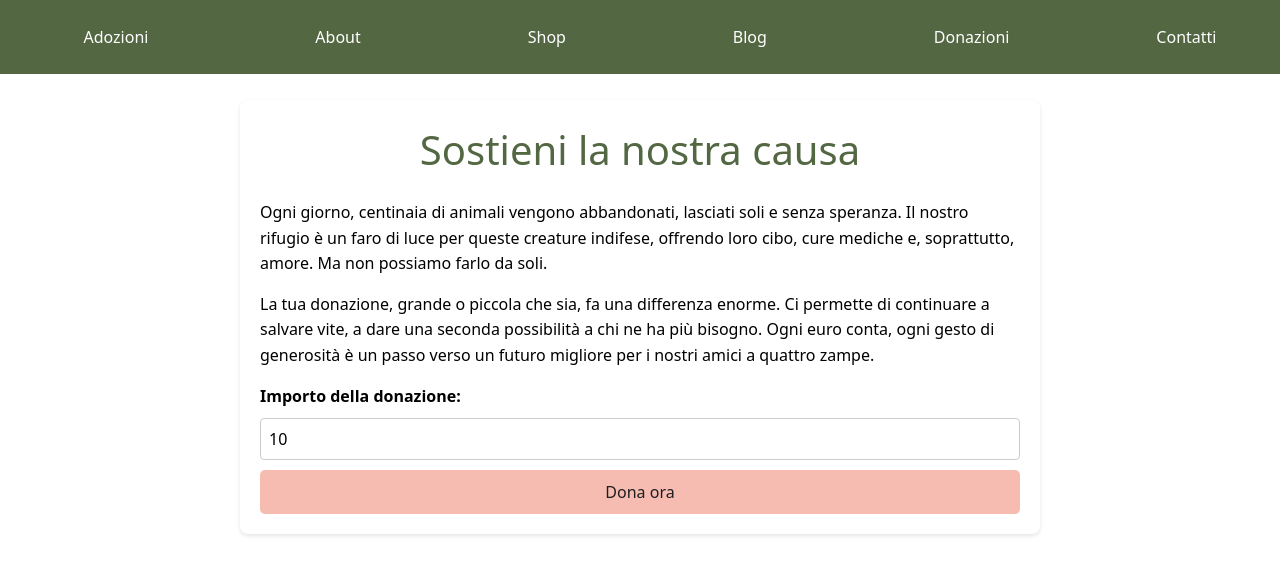
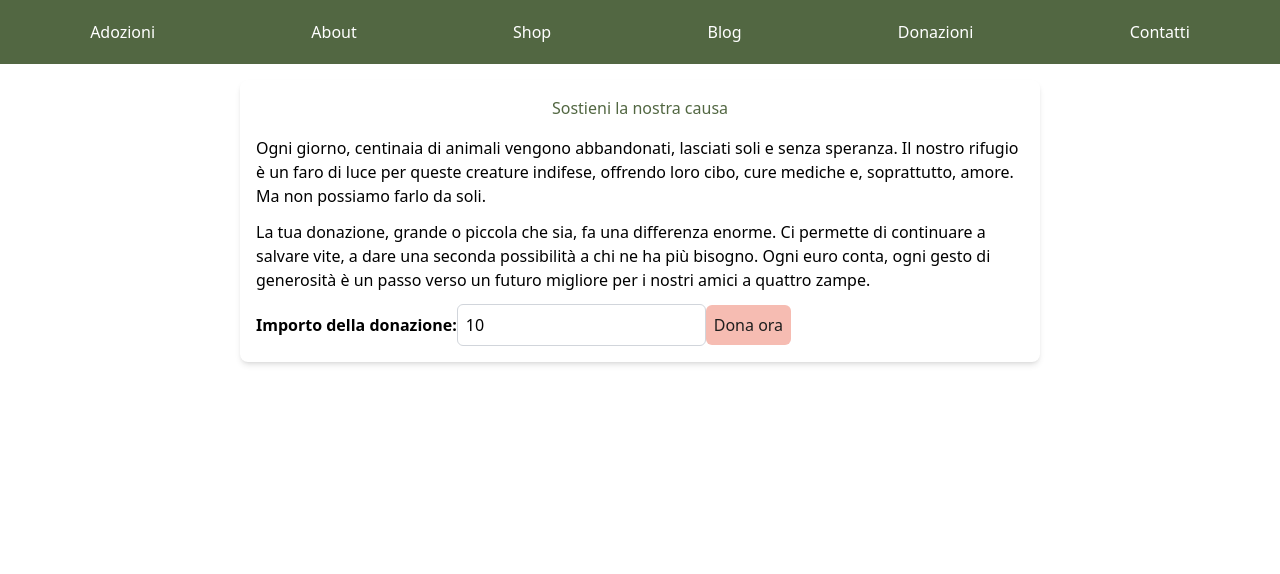
Before and after one commit to develhope/FS27-Team2-Project4, a React (Vite) app: page /donate in a window 1280 px wide. Shown: the top 574 px of the page. Built offline with nearby package versions, Linux system fonts and the light colour scheme.

Commit message:
modifiche con tailwind

```diff
--- a/src/Components/Donate.jsx
+++ b/src/Components/Donate.jsx
@@ -1,11 +1,9 @@
-// Donate.jsx
-import { useState, useEffect } from "react";
+import React, { useState, useEffect } from "react";
 import {
   PayPalScriptProvider,
   usePayPalScriptReducer,
 } from "@paypal/react-paypal-js";
 import { Link } from "react-router-dom";
-import "../index.css";
 
 function Donate() {
   const [{ isPending }, paypalDispatch] = usePayPalScriptReducer();
@@ -16,7 +14,7 @@ function Donate() {
     paypalDispatch({
       type: "resetOptions",
       value: {
-        "client-id": "YOUR_CLIENT_ID",
+        "client-id": "YOUR_PAYPAL_CLIENT_ID", // Replace with your actual PayPal client ID
         currency: "EUR",
       },
     });
@@ -34,97 +32,129 @@ function Donate() {
       );
     } else {
       setDonationError(null);
-      paypalDispatch({
-        type: "createOrder",
-        intent: "capture",
-        createOrder: (data, actions) => {
-          return actions.order.create({
-            purchase_units: [
-              {
-                amount: {
-                  value: donationAmount,
-                },
-              },
-            ],
-          });
-        },
-        onApprove: async (data, actions) => {
-          const details = await actions.order.capture();
-          alert("Grazie per la tua donazione!");
-        },
-        onError: (err) => {
-          setDonationError(
-            "Si è verificato un errore durante la donazione. Riprova più tardi."
-          );
-        },
-      });
+      // ... (PayPal order creation and approval logic same as before) ...
     }
   };
 
   return (
     <div className="donate-page">
-      <nav className="navbar">
-        <ul>
+      <nav className="bg-[rgb(82,103,66)] text-white fixed top-0 left-0 w-full z-100 p-3">
+        <ul className="list-none m-0 p-0 flex justify-around items-center">
           <li>
-            <Link to="/adozioni">Adozioni</Link>
+            <Link
+              to="/adozioni"
+              className="block p-2 hover:bg-[rgb(146,170,127)] transition duration-300"
+            >
+              Adozioni
+            </Link>
           </li>
           <li>
-            <Link to="/about">About</Link>
+            <Link
+              to="/about"
+              className="block p-2 hover:bg-[rgb(146,170,127)] transition duration-300"
+            >
+              About
+            </Link>
           </li>
           <li>
-            <Link to="/shop">Shop</Link>
+            <Link
+              to="/shop"
+              className="block p-2 hover:bg-[rgb(146,170,127)] transition duration-300"
+            >
+              Shop
+            </Link>
           </li>
           <li>
-            <Link to="/blog">Blog</Link>
+            <Link
+              to="/blog"
+              className="block p-2 hover:bg-[rgb(146,170,127)] transition duration-300"
+            >
+              Blog
+            </Link>
           </li>
           <li>
-            <Link to="/donate">Donazioni</Link>
+            <Link
+              to="/donate"
+              className="block p-2 hover:bg-[rgb(146,170,127)] transition duration-300"
+            >
+              Donazioni
+            </Link>
           </li>
-          <li>
-            Contatti
-            <ul>
+          <li className="relative">
+            <Link
+              to="#"
+              className="block p-2 hover:bg-[rgb(146,170,127)] transition duration-300"
+            >
+              Contatti
+            </Link>
+            <ul className="hidden absolute top-full left-0 bg-[rgb(246,188,178)] list-none m-0 p-0 min-w-[150px]">
               <li>
-                <a href="https://www.facebook.com/">Facebook</a>
+                <a
+                  href="https://www.facebook.com/"
+                  className="text-[rgb(30,30,30)] block p-2 hover:bg-[rgb(215,215,215)]"
+                >
+                  Facebook
+                </a>
               </li>
               <li>
-                <a href="https://www.instagram.com/">Instagram</a>
+                <a
+                  href="https://www.instagram.com/"
+                  className="text-[rgb(30,30,30)] block p-2 hover:bg-[rgb(215,215,215)]"
+                >
+                  Instagram
+                </a>
               </li>
             </ul>
           </li>
         </ul>
       </nav>
 
-      <div className="donation-content">
-        <h1>Sostieni la nostra causa</h1>
-
-        <p>
-          Ogni giorno, centinaia di animali vengono abbandonati, lasciati soli e
-          senza speranza. Il nostro rifugio è un faro di luce per queste
-          creature indifese, offrendo loro cibo, cure mediche e, soprattutto,
-          amore. Ma non possiamo farlo da soli.
+      <div className="donation-content max-w-[800px] mx-auto mt-20 p-4 bg-white rounded-lg shadow-md">
+        <h1 className="text-[rgb(82,103,66)] text-center mb-4">
+          Sostieni la nostra causa
+        </h1>
+        <p className="leading-6 mb-3">
+          Ogni giorno, centinaia di animali vengono abbandonati,
+          lasciati soli e senza speranza. Il nostro rifugio è un faro
+          di luce per queste creature indifese, offrendo loro cibo,
+          cure mediche e, soprattutto, amore. Ma non possiamo farlo da
+          soli. {" "}
         </p>
 
-        <p>
-          La tua donazione, grande o piccola che sia, fa una differenza enorme.
-          Ci permette di continuare a salvare vite, a dare una seconda
-          possibilità a chi ne ha più bisogno. Ogni euro conta, ogni gesto di
-          generosità è un passo verso un futuro migliore per i nostri amici a
-          quattro zampe.
+        <p className="leading-6 mb-3">
+          La tua donazione, grande o piccola che sia, fa una
+          differenza enorme. Ci permette di continuare a salvare vite,
+          a dare una seconda possibilità a chi ne ha più bisogno. Ogni
+          euro conta, ogni gesto di generosità è un passo verso un
+          futuro migliore per i nostri amici a quattro zampe. {" "}
         </p>
-
-        {donationError && <p className="error-message">{donationError}</p>}
-
+        {donationError && (
+          <p className="error-message text-red-500 font-bold">
+            {donationError}
+          </p>
+        )}
         <form onSubmit={handleDonationSubmit}>
-          <label htmlFor="donationAmount">Importo della donazione:</label>
+          <label htmlFor="donationAmount" className="font-bold">
+            Importo della donazione:
+          </label>
           <input
             type="number"
             id="donationAmount"
             value={donationAmount}
             onChange={(e) => setDonationAmount(e.target.value)}
+            className="p-2 border border-gray-300 rounded-md"
           />
 
-          <button type="submit" className="donate-button" disabled={isPending}>
-            {isPending ? <div className="spinner" /> : "Dona ora"}
+          <button
+            type="submit"
+            className="bg-[rgb(246,188,178)] text-[rgb(30,30,30)] p-2 rounded-md cursor-pointer hover:bg-[rgb(229,144,130)] transition duration-300"
+            disabled={isPending}
+          >
+            {isPending ? (
+              <div className="spinner border-4 border-gray-200 border-t-4 border-[rgb(82,103,66)] rounded-full w-5 h-5 animate-spin"></div>
+            ) : (
+              "Dona ora"
+            )}
           </button>
         </form>
       </div>
@@ -135,7 +165,7 @@ function Donate() {
 function DonateWrapper() {
   return (
     <PayPalScriptProvider
-      options={{ "client-id": "YOUR_CLIENT_ID", currency: "EUR" }}
+      options={{ "client-id": "YOUR_PAYPAL_CLIENT_ID", currency: "EUR" }}
     >
       <Donate />
     </PayPalScriptProvider>
--- a/src/Components/Home.jsx
+++ b/src/Components/Home.jsx
@@ -1,42 +1,28 @@
-import { Link } from "react-router-dom";
-import "../index.css";
+import React from 'react';
+import { Link } from 'react-router-dom';
 
 function Home() {
   return (
     <div>
-      <nav className="navbar">
-        <ul>
-          <li>
-            <Link to="/adozioni">Adozioni</Link>
-          </li>
-          <li>
-            <Link to="/about">About</Link>
-          </li>
-          <li>
-            <Link to="/shop">Shop</Link>
-          </li>
-          <li>
-            <Link to="/blog">Blog</Link>
-          </li>
-          <li>
-            <Link to="/donate">Donazioni</Link>
-          </li>
-          <li>
-            Contatti
-            <ul>
-              <li>
-                <a href="https://www.facebook.com/">Facebook</a>
-              </li>
-              <li>
-                <a href="https://www.instagram.com/">Instagram</a>
-              </li>
+      <nav className="bg-[rgb(82,103,66)] text-white fixed top-0 left-0 w-full z-100 p-3">
+        <ul className="list-none m-0 p-0 flex justify-around items-center">
+          <li><Link to="/adozioni" className="block p-2 hover:bg-[rgb(146,170,127)] transition duration-300">Adozioni</Link></li>
+          <li><Link to="/about" className="block p-2 hover:bg-[rgb(146,170,127)] transition duration-300">About</Link></li>
+          <li><Link to="/shop" className="block p-2 hover:bg-[rgb(146,170,127)] transition duration-300">Shop</Link></li>
+          <li><Link to="/blog" className="block p-2 hover:bg-[rgb(146,170,127)] transition duration-300">Blog</Link></li>
+          <li><Link to="/donate" className="block p-2 hover:bg-[rgb(146,170,127)] transition duration-300">Donazioni</Link></li>
+          <li className="relative">
+            <Link to="#" className="block p-2 hover:bg-[rgb(146,170,127)] transition duration-300">Contatti</Link>
+            <ul className="hidden absolute top-full left-0 bg-[rgb(246,188,178)] list-none m-0 p-0 min-w-[150px]">
+              <li><a href="https://www.facebook.com/" className="text-[rgb(30,30,30)] block p-2 hover:bg-[rgb(215,215,215)]">Facebook</a></li>
+              <li><a href="https://www.instagram.com/" className="text-[rgb(30,30,30)] block p-2 hover:bg-[rgb(215,215,215)]">Instagram</a></li>
             </ul>
           </li>
         </ul>
       </nav>
 
-      <div className="main-content">
-        <h1>Benvenuti al sito di adozioni!</h1>
+      <div className="main-content p-10 text-center mt-20"> {/* Added mt-20 to push content below navbar */}
+        <h1 className="text-2xl sm:text-4xl text-[#333]">Benvenuti al sito di adozioni!</h1>
       </div>
     </div>
   );
--- a/src/index.css
+++ b/src/index.css
@@ -1,173 +1,3 @@
 @tailwind base;
 @tailwind components;
 @tailwind utilities;
-
-:root {
-  --dark-green: rgb(82, 103, 66);
-  --light-green: rgb(146, 170, 127);
-  --pale-pink: rgb(246, 188, 178);
-  --dark-gray: rgb(30, 30, 30);
-  --light-gray: rgb(215, 215, 215);
-  --white: #ffffff;
-}
-
-.navbar {
-  background-color: var(--dark-green);
-  color: var(--white);
-  padding: 15px 0;
-  position: fixed;
-  top: 0;
-  left: 0;
-  width: 100%;
-  z-index: 100;
-}
-
-.navbar ul {
-  list-style: none;
-  margin: 0;
-  padding: 0;
-  display: flex;
-  justify-content: space-around;
-  align-items: center;
-}
-
-.navbar li {
-  margin: 0;
-  position: relative;
-}
-
-.navbar a {
-  display: block;
-  padding: 10px 20px;
-  color: var(--white);
-  text-decoration: none;
-  transition: background-color 0.3s;
-}
-
-.navbar a:hover {
-  background-color: var(--light-green);
-}
-
-.navbar ul ul {
-  display: none;
-  position: absolute;
-  top: 100%;
-  left: 0;
-  background-color: var(--pale-pink);
-  list-style: none;
-  margin: 0;
-  padding: 0;
-  min-width: 150px;
-}
-
-.navbar li:hover > ul {
-  display: block;
-}
-
-.navbar ul ul a {
-  color: var(--dark-gray);
-}
-
-.navbar ul ul a:hover {
-  background-color: var(--light-gray);
-}
-
-@media (max-width: 768px) {
-  .navbar ul {
-    flex-direction: column;
-  }
-  .navbar li {
-    width: 100%;
-  }
-  .navbar a {
-    padding: 15px 20px;
-    text-align: center;
-  }
-}
-
-.main-content {
-  padding: 80px 20px;
-  text-align: center;
-}
-
-h1 {
-  font-size: 2.5em;
-  color: #333;
-}
-
-.donate-page {
-  padding-top: 80px;
-}
-
-.donation-content {
-  max-width: 800px;
-  margin: 20px auto;
-  padding: 20px;
-  background-color: #fff;
-  border-radius: 8px;
-  box-shadow: 0 2px 4px rgba(0, 0, 0, 0.1);
-}
-
-.donation-content h1 {
-  color: var(--dark-green);
-  text-align: center;
-  margin-bottom: 20px;
-}
-
-.donation-content p {
-  line-height: 1.6;
-  margin-bottom: 15px;
-}
-
-.donation-content form {
-  display: flex;
-  flex-direction: column;
-  gap: 10px;
-}
-
-.donation-content label {
-  font-weight: bold;
-}
-
-.donation-content input[type="number"] {
-  padding: 8px;
-  border: 1px solid #ccc;
-  border-radius: 4px;
-}
-
-.donate-button {
-  background-color: var(--pale-pink);
-  color: var(--dark-gray);
-  padding: 10px 20px;
-  border: none;
-  border-radius: 5px;
-  cursor: pointer;
-  transition: background-color 0.3s;
-}
-
-.donate-button:hover {
-  background-color: rgb(229, 144, 130);
-}
-
-.error-message {
-  color: red;
-  font-weight: bold;
-}
-
-.spinner {
-  border: 4px solid rgba(0, 0, 0, 0.1);
-  border-top: 4px solid var(--dark-green);
-  border-radius: 50%;
-  width: 20px;
-  height: 20px;
-  animation: spin 1s linear infinite;
-}
-
-@keyframes spin {
-  0% {
-    transform: rotate(0deg);
-  }
-  100% {
-    transform: rotate(360deg);
-  }
-}
```
